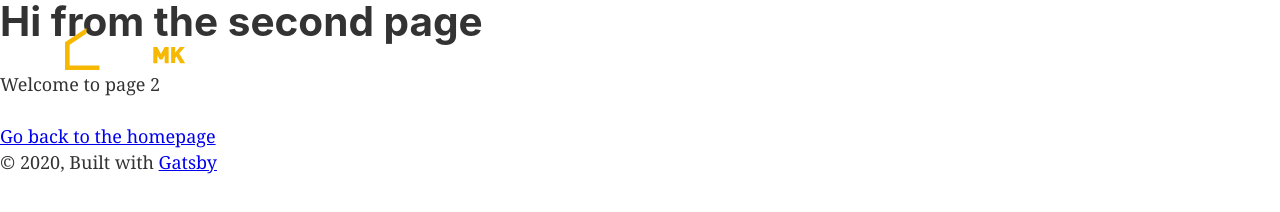
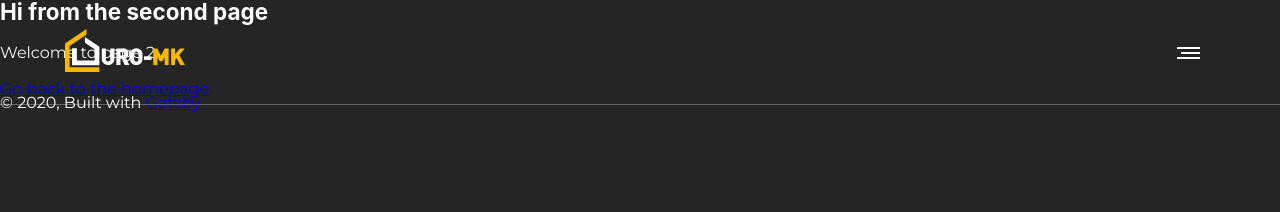
Before and after one commit to ciastek96/uro-mk-2, a Gatsby site: page /page-2 in a window 1280 px wide. Built offline with nearby package versions, Linux system fonts and the light colour scheme; Gatsby itself is replaced by a stand-in of ours.

Commit message:
created GlobalStyle and added ThemeProvider

```diff
--- a/src/components/Hamburger/Hamburger.js
+++ b/src/components/Hamburger/Hamburger.js
@@ -57,7 +57,7 @@ const NavigationWrapper = styled.nav`
   left: ${({ isOpen }) => (isOpen ? "0" : "100%")};
   height: 100vh;
   width: 100%;
-  background: rgba(0, 0, 0, 0.7);
+  background: rgba(0, 0, 0, 1);
   position: fixed;
   /* display: ${({ isOpen }) => (isOpen ? "none" : "block")}; */
   opacity: ${({ isOpen }) => (isOpen ? "1" : "0")};
@@ -76,6 +76,7 @@ const StyledList = styled.ul`
 `
 
 const StyledListItem = styled.li`
+  list-style: none;
   padding: 0;
   margin: 0;
 `
--- a/src/layout/layout.js
+++ b/src/layout/layout.js
@@ -7,25 +7,55 @@
 
 import React from "react"
 import PropTypes from "prop-types"
-import { useStaticQuery, graphql } from "gatsby"
+import Helmet from "react-helmet"
+import { createGlobalStyle, ThemeProvider } from "styled-components"
+import { theme } from "../theme/theme"
 
 import Header from "../components/Header/Header"
 import "./layout.css"
 
+const GlogalStyle = createGlobalStyle`
+    body {
+      padding: 0;
+      margin: 0;
+      color: ${({ theme }) => theme.white};
+      background-color: ${({ theme }) => theme.dark};
+      font-family: 'Montserrat', sans-serif;
+      font-size: 1.6rem;
+    }
+
+
+
+    html {
+      font-size: 62.5%; /* 1rem = 10px; */
+    }
+
+    p,
+    blockquote {
+      line-height: 1.75;
+      text-align: justify;
+      font-size: ${({ theme }) => theme.fontSize.s};
+      color: ${({ theme }) => theme.grey100};
+      word-wrap: break-word;
+  }
+  `
+
 const Layout = ({ children }) => {
-  const data = useStaticQuery(graphql`
-    query SiteTitleQuery {
-      site {
-        siteMetadata {
-          title
-        }
-      }
-    }
-  `)
-
   return (
+    <ThemeProvider theme={theme}>
       <>
-      <Header siteTitle={data.site.siteMetadata.title} />
+        <GlogalStyle />
+        <Header />
+        <Helmet>
+          <meta
+            name="viewport"
+            content="width=device-width, initial-scale=1.0"
+          />
+          <link
+            href="https://fonts.googleapis.com/css2?family=Montserrat:ital,wght@0,300;0,400;0,500;0,600;0,700;1,300;1,400&display=swap"
+            rel="stylesheet"
+          />
+        </Helmet>
         <main>{children}</main>
         <footer>
           © {new Date().getFullYear()}, Built with
@@ -33,6 +63,7 @@ const Layout = ({ children }) => {
           <a href="https://www.gatsbyjs.org">Gatsby</a>
         </footer>
       </>
+    </ThemeProvider>
   )
 }
 
--- a/src/pages/index.js
+++ b/src/pages/index.js
@@ -1,6 +1,5 @@
 import React from "react"
 import { Link } from "gatsby"
-import Helmet from "react-helmet"
 
 import Layout from "../layout/layout"
 import Image from "../components/image"
@@ -12,13 +11,6 @@ import Video from "../assets/video.mp4"
 const IndexPage = () => (
   <Layout>
     <SEO title="URO-MK - usługi remontowo ociepleniowe" />
-    <Helmet>
-      <meta name="viewport" content="width=device-width, initial-scale=1.0" />
-      <link
-        href="https://fonts.googleapis.com/css2?family=Montserrat:ital,wght@0,300;0,400;0,500;0,600;0,700;1,300;1,400&display=swap"
-        rel="stylesheet"
-      />
-    </Helmet>
     <Hero>
       <video loop muted autoPlay preload="auto">
         <source src={Video} type="video/mp4" />
--- /dev/null
+++ b/src/theme/theme.js
@@ -0,0 +1,30 @@
+export const theme = {
+  white: "#ffffff",
+  blue: "#141F54",
+  yellow: "#F6B800",
+  primary: "#F28F04",
+  dark: "#252525",
+  dark2: "#212121",
+  notes: "hsl(49, 100%, 58%)",
+  twitters: "hsl(196, 83%, 75%)",
+  articles: "hsl(106, 47%, 64%)",
+  grey100: "hsl(0, 0%, 96%)",
+  grey200: "hsl(0, 0%, 90%)",
+  grey300: "hsl(0, 0%, 82%)",
+  fontSize: {
+    xxs: "1rem",
+    xs: "1.2rem",
+    s: "1.6rem",
+    m: "2.1rem",
+    l: "2.4rem",
+    xl: "4rem",
+    xxl: "4.6rem",
+  },
+  breakpoints: {
+    xs: "480px",
+    sm: "768px",
+    md: "992px",
+    lg: "1200px",
+    xl: "1400px",
+  },
+}
```
Lines whose indentation alone changed are shown as unchanged.
